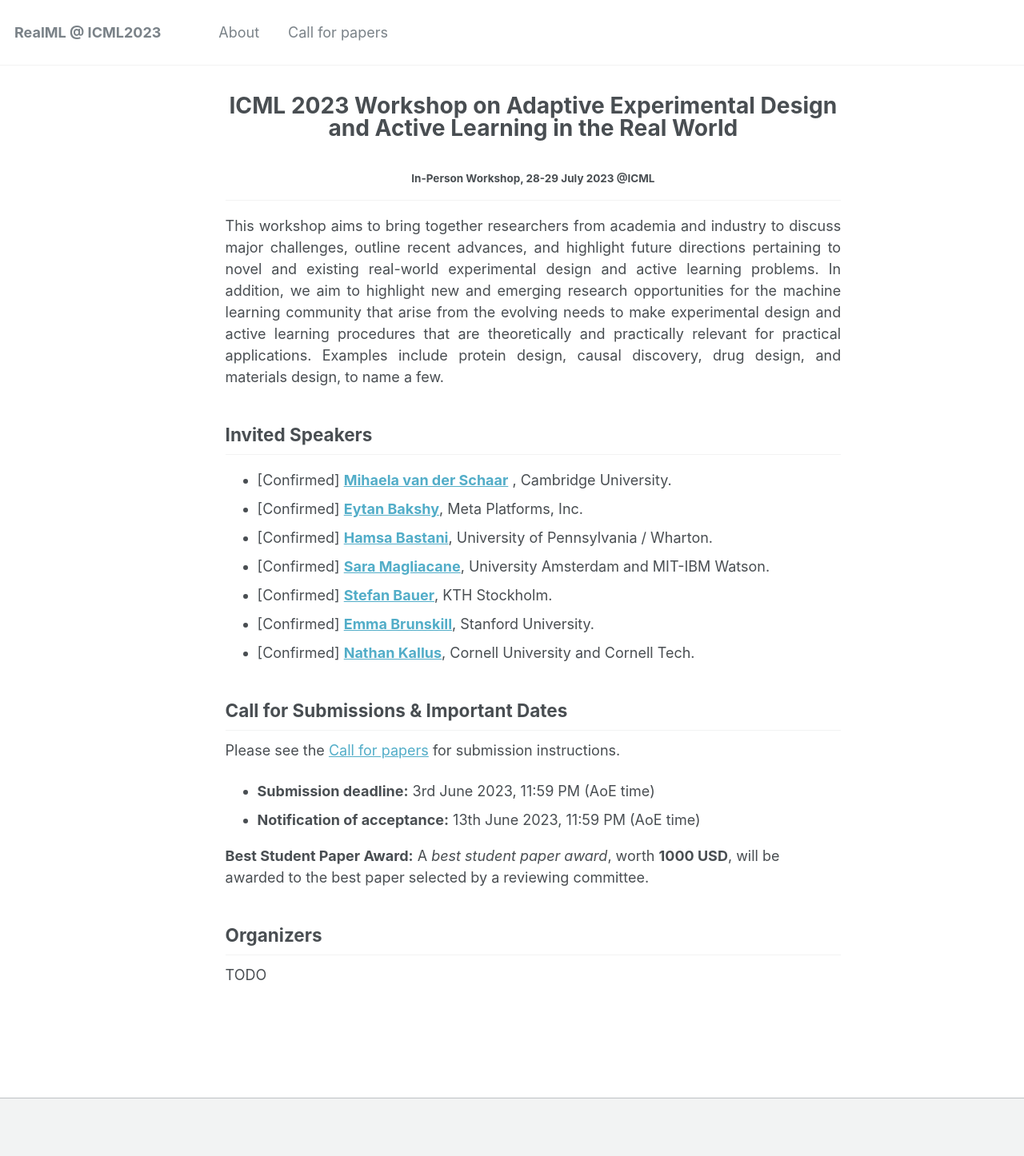
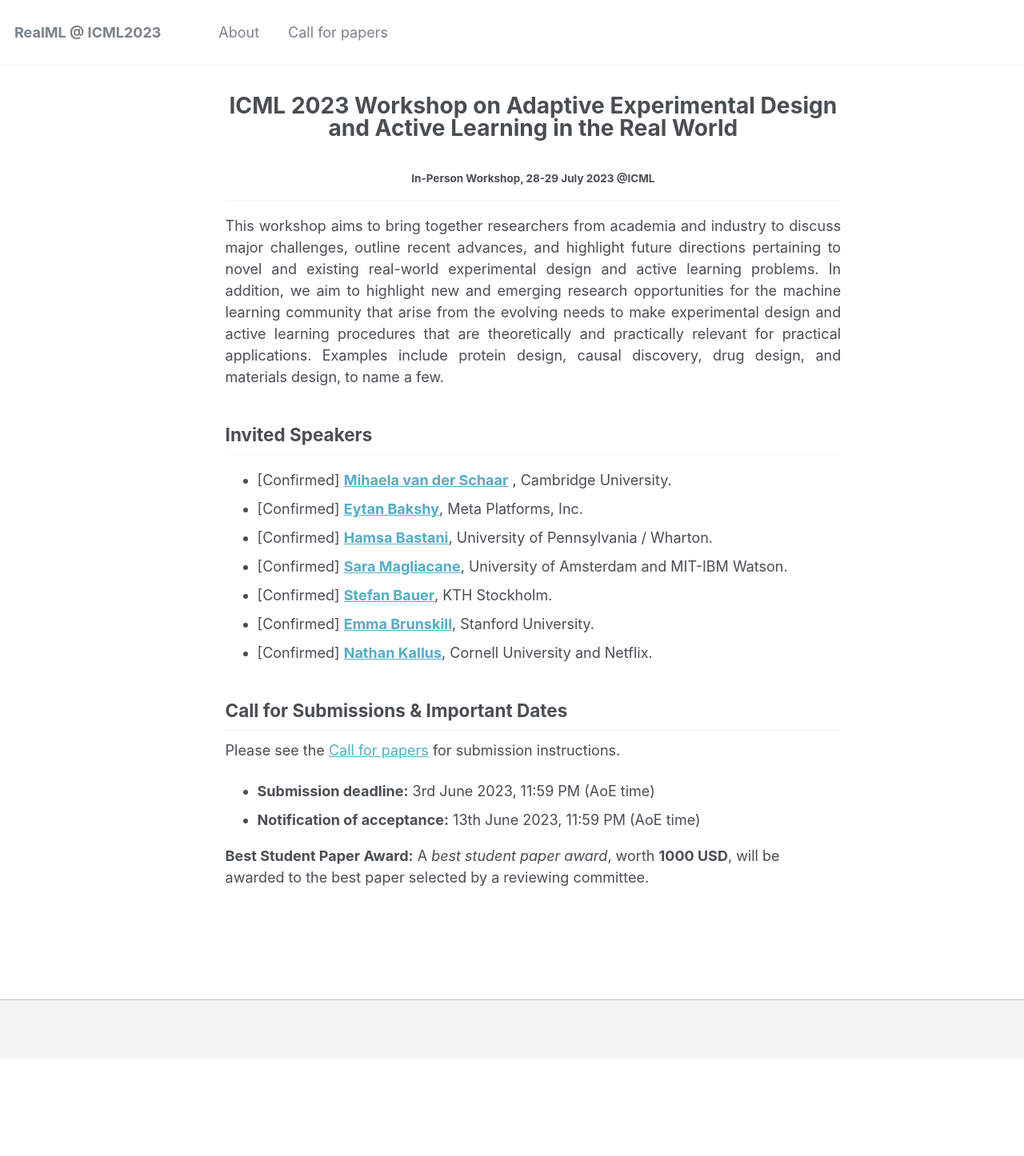
Before and after one commit to realworldml/icml2023, a Jekyll site: the page built from _pages/about.md, in a window 1280 px wide. Shown: the whole page at 80% size. Built offline with Jekyll 4.4.1, drawn with Linux system fonts in a browser that asks for light colours; after the commit the page ends 1323 px from its top, so only the background shows below that.

Commit message:
update about page

```diff
--- a/_pages/about.md
+++ b/_pages/about.md
@@ -20,10 +20,10 @@ Invited Speakers
 * [Confirmed] **[Mihaela van der Schaar](https://www.vanderschaar-lab.com/)** , Cambridge University.
 * [Confirmed] **[Eytan Bakshy](https://eytan.github.io/)**, Meta Platforms, Inc.
 * [Confirmed] **[Hamsa Bastani](https://hamsabastani.github.io/)**,  University of Pennsylvania / Wharton.
-* [Confirmed] **[Sara Magliacane](https://saramagliacane.github.io/)**, University Amsterdam and MIT-IBM Watson.
+* [Confirmed] **[Sara Magliacane](https://saramagliacane.github.io/)**, University of Amsterdam and MIT-IBM Watson.
 * [Confirmed] **[Stefan Bauer](https://www.kth.se/profile/baue)**, KTH Stockholm.
 * [Confirmed] **[Emma Brunskill](https://cs.stanford.edu/people/ebrun/)**, Stanford University.
-* [Confirmed] **[Nathan Kallus](https://nathankallus.com/)**, Cornell University and Cornell Tech.
+* [Confirmed] **[Nathan Kallus](https://nathankallus.com/)**, Cornell University and Netflix.
 
 
 Call for Submissions & Important Dates
@@ -35,7 +35,7 @@ Please see the [Call for papers](https://realworldml.github.io/icml2023/cfp/) fo
 **Best Student Paper Award:** A *best student paper award*, worth **1000 USD**, will be awarded to the best paper selected by a reviewing committee.
 
 
-Organizers
-------
+<!--Organizers-->
+<!---------->
 
-TODO
+<!--TODO-->
```
